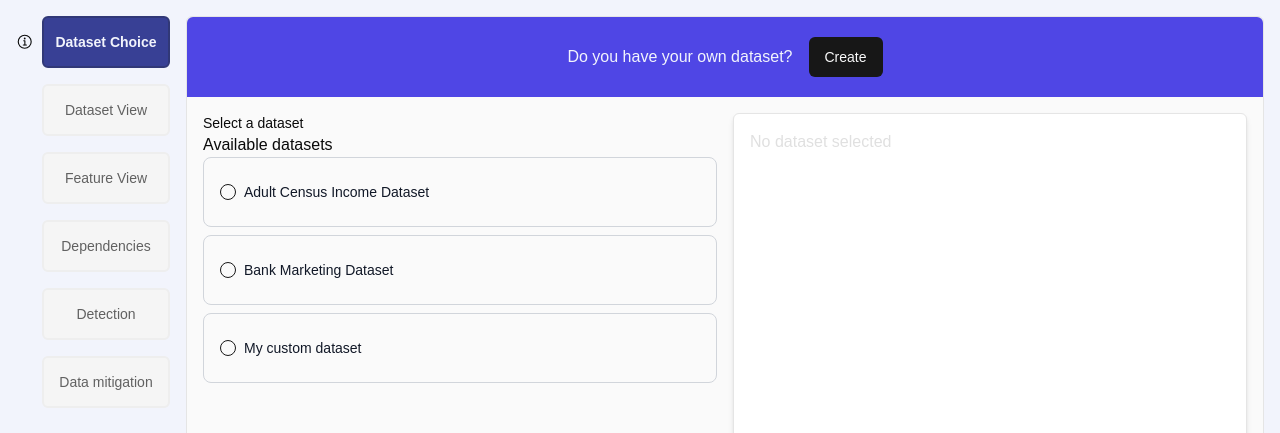
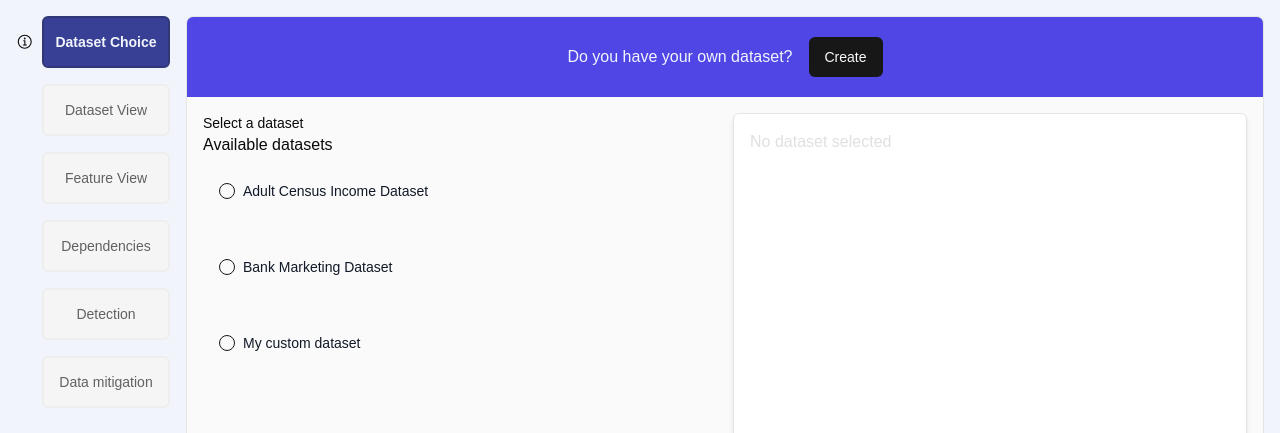
Before and after one commit to aequitas-aod/aequitas-frontend, a Next.js app: page /en/questionnaire in a window 1280 px wide. Shown: the top 433 px of the page. Built offline with nearby package versions, Linux system fonts and the light colour scheme.

Commit message:
feat: enhance RadioItem component styling and improve text semantics

```diff
--- a/src/components/molecules/RadioItem/index.tsx
+++ b/src/components/molecules/RadioItem/index.tsx
@@ -15,24 +15,23 @@ export const RadioItem = ({
     <div
       key={option.id.code}
       onClick={() => onSelect(option.id.code)}
-      className={`flex items-center space-x-2 py-6 px-4 border rounded-lg cursor-pointer hover:bg-indigo-100 hover:border-indigo-100 hover:font-medium
+      className={`flex items-center space-x-2 py-6 px-4 rounded-lg cursor-pointer hover:bg-indigo-100 hover:border-indigo-100 hover:font-medium
         ${
           selected
-            ? "bg-indigo-200 border-indigo-300 font-extrabold"
-            : "border-gray-300"
+            ? "bg-indigo-200 border-indigo-300 font-extrabold "
+            : "border-gray-300 font-light"
         }`}
     >
       <RadioGroupItem value={option.id.code} checked={selected} />
-      <Label
+      <p
         className={`text-sm hover:font-medium text-black ${
           selected
             ? "text-indigo-950 font-extrabold"
             : "text-gray-900 font-light"
         }`}
-        htmlFor={option.id.code}
       >
         {option.text}
-      </Label>
+      </p>
     </div>
   );
 };
```
